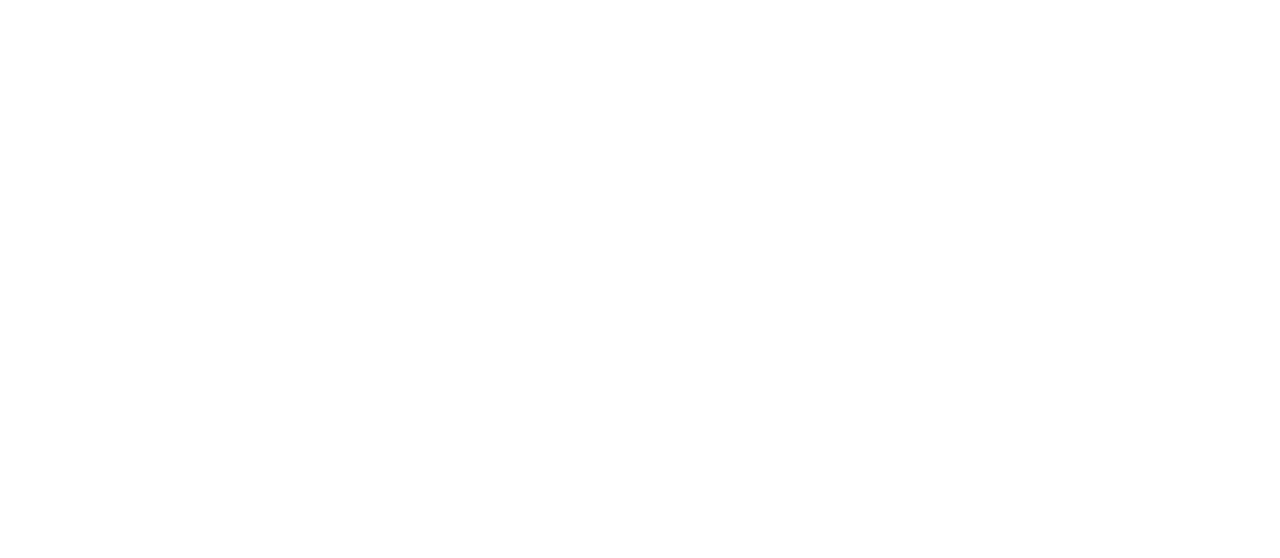
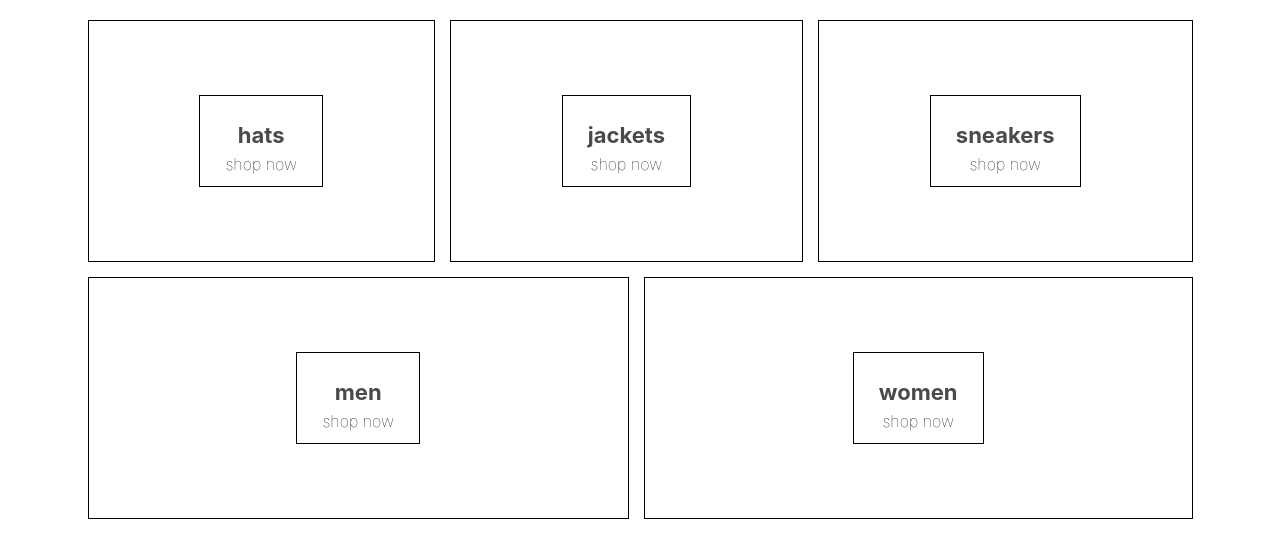
Before and after one commit to buaiscia/e-shop, a React (Create React App) app: page / in a window 1280 px wide. Shown: the top 558 px of the page. Built offline with nearby package versions, Linux system fonts and the light colour scheme; the HTML template or start-up script is replaced by a standard one.

Commit message:
added scss

```diff
--- a/package.json
+++ b/package.json
@@ -6,6 +6,7 @@
     "@testing-library/jest-dom": "^4.2.4",
     "@testing-library/react": "^9.5.0",
     "@testing-library/user-event": "^7.2.1",
+    "node-sass": "^4.13.1",
     "react": "^16.13.0",
     "react-dom": "^16.13.0",
     "react-scripts": "3.4.0"
--- a/src/App.js
+++ b/src/App.js
@@ -1,10 +1,11 @@
 import React from 'react';
 import './App.css';
+import HomePage from "./homepage.component";
 
 function App() {
   return (
     <div>
-
+      <HomePage />
     </div>
   );
 }
--- /dev/null
+++ b/src/homepage.component.jsx
@@ -0,0 +1,42 @@
+import React from 'react';
+
+import "./homepage.style.scss";
+
+const HomePage = () => (
+    <div className="homepage">
+        <div className="directory-menu">
+            <div className="menu-item">
+                <div className="content">
+                    <h1 className="title">hats</h1>
+                    <span className="subtitle">shop now</span>
+                </div>
+            </div>
+            <div className="menu-item">
+                <div className="content">
+                    <h1 className="title">jackets</h1>
+                    <span className="subtitle">shop now</span>
+                </div>
+            </div>
+            <div className="menu-item">
+                <div className="content">
+                    <h1 className="title">sneakers</h1>
+                    <span className="subtitle">shop now</span>
+                </div>
+            </div>
+            <div className="menu-item">
+                <div className="content">
+                    <h1 className="title">men</h1>
+                    <span className="subtitle">shop now</span>
+                </div>
+            </div>
+            <div className="menu-item">
+                <div className="content">
+                    <h1 className="title">women</h1>
+                    <span className="subtitle">shop now</span>
+                </div>
+            </div>
+        </div>
+    </div>
+)
+
+export default HomePage;
--- /dev/null
+++ b/src/homepage.style.scss
@@ -0,0 +1,54 @@
+.homepage {
+  display: flex;
+  flex-direction: column;
+  align-items: center;
+  padding: 20px 80px;
+}
+
+.directory-menu {
+  width: 100%;
+  display: flex;
+  flex-wrap: wrap;
+  justify-content: space-between;
+}
+
+.menu-item {
+  min-width: 30%;
+  height: 240px;
+  flex: 1 1 auto;
+  display: flex;
+  align-items: center;
+  justify-content: center;
+  border: 1px solid black;
+  margin: 0 7.5px 15px;
+
+  &:first-child {
+    margin-right: 7.5px;
+  }
+
+  &:last-child {
+    margin-left: 7.5px;
+  }
+
+  .content {
+    height: 90px;
+    padding: 0 25px;
+    display: flex;
+    flex-direction: column;
+    align-items: center;
+    justify-content: center;
+    border: 1px solid black;
+
+    .title {
+      font-weight: bold;
+      margin-bottom: 6px;
+      font-size: 22px;
+      color: #4a4a4a;
+    }
+
+    .subtitle {
+      font-weight: lighter;
+      font-size: 16px;
+    }
+  }
+}
```
Also changed, not shown: 1 other file (tests, documents, lock files or other folders).
